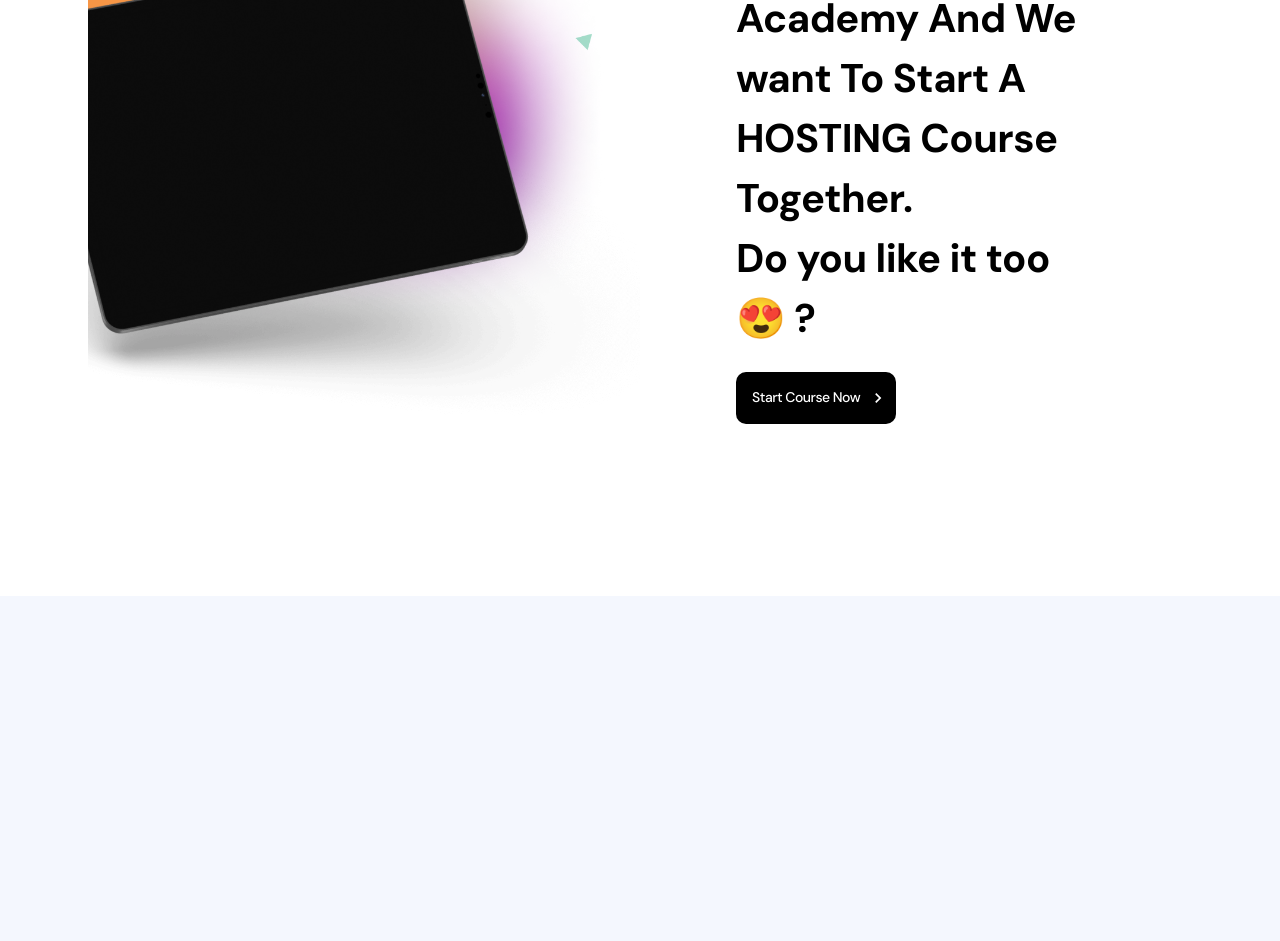
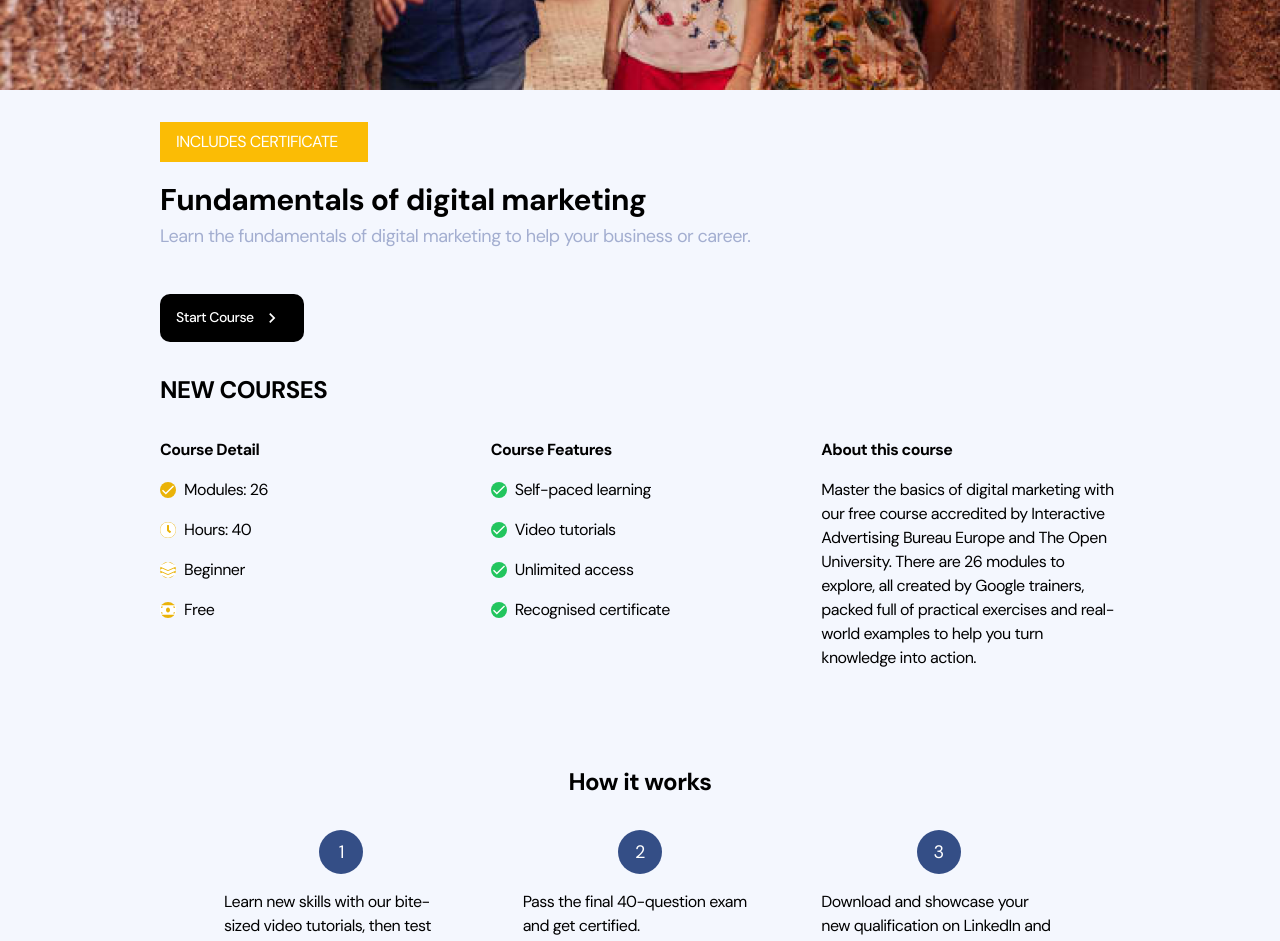
Before and after one commit to louayh11/Host-Academy, a React (Create React App) app in the folder Client/: page /courseDetails/1 in a window 1280 px wide. Shown: the part 380-1321 px from the top of the page. Before the commit the page ends 976 px from the top, so only its background shows below. Built offline with nearby package versions, Linux system fonts and the light colour scheme; what tailwindcss-rtl would draw is missing.

Commit message:
new ui added

```diff
--- a/Client/src/layouts/General/index.jsx
+++ b/Client/src/layouts/General/index.jsx
@@ -15,10 +15,10 @@ export default function General() {
     });
   };
   return (
-    <div className=" bg-white dark:bg-navy-900">
+    <div>
       <main>
         <LandingNavBar />
-        <div className="pt-5s mx-auto mb-auto h-full min-h-[84vh] p-2 py-2">
+        <div className=" min-h-[84vh] mx-auto mb-auto h-full">
           <Routes>
             {getRoutes(routes)}
 
--- a/Client/src/views/LandingPage/PurchaseCoursePage/components/Banner.jsx
+++ b/Client/src/views/LandingPage/PurchaseCoursePage/components/Banner.jsx
@@ -1,57 +1,11 @@
 import React from "react";
-import { MdOutlineKeyboardArrowRight } from "react-icons/md";
-import wallpaperTablet from "../../../../assets/img/wallpaperTablet.png";
 import CourseBanner from "../../../../assets/img/Banners/CourseBanner.png";
 
 const Banner = () => {
   return (
     <section id="home">
       {/* Background Image with Reduced Opacity */}
-      <div
-        style={{
-          backgroundImage: `url(${CourseBanner})`,
-          backgroundRepeat: "no-repeat",
-          backgroundPosition: "center center",
-          backgroundAttachment: "sticky",
-          backgroundSize: "auto",
-          opacity: 0.15,
-          position: "fixed",
-          top: 80,
-          left: 0,
-          width: "100%",
-          height: "100%",
-          zIndex: -1,
-        }}
-      />
-
-      <meta name="description" />
-      <div className=" bg-black flex h-full flex-col items-center  px-20 py-10 md:flex-row ">
-        <div className="overflow-hidden bg-cover sm:hidden md:hidden lg:block lg:h-screen lg:w-1/2 ">
-          <img
-            className="hidden h-full w-full object-cover sm:block"
-            src={wallpaperTablet}
-            alt="Blurred"
-          />
-        </div>
-
-        <div className="mt-48 flex flex-col items-center px-8 text-center sm:flex sm:flex-col sm:items-center sm:px-11 sm:text-center md:flex md:flex-col md:items-center md:px-11 lg:mt-0 lg:block lg:w-1/2 lg:px-24 lg:text-left">
-          <h2 className="text-black mb-2 text-5xl font-bold ">Hello Friends</h2>
-          <p className="text-black text-[40px] mb-6 font-bold">
-            We are Tabaani Academy And We want To Start A HOSTING Course
-            Together. <br />
-            Do you like it too 😍 ?
-          </p>
-          <div className="flex items-center gap-3">
-            <a
-              href="/auth/sign-in"
-              className="rounded-[10px] bg-[#000000] flex items-center justify-start gap-2 py-4 pl-4 pr-2 text-center text-sm font-medium capitalize leading-tight text-white"
-            >
-              Start Course Now
-              <MdOutlineKeyboardArrowRight size={20} />
-            </a>
-          </div>
-        </div>
-      </div>
+      <img src={CourseBanner} />
     </section>
   );
 };
--- /dev/null
+++ b/Client/src/views/LandingPage/PurchaseCoursePage/components/CourseDetails.jsx
@@ -0,0 +1,90 @@
+import React from "react";
+import { IoMdCheckmark } from "react-icons/io";
+import { FaClock,FaMoneyBill,FaLayerGroup  } from "react-icons/fa";
+
+const CourseDetails = () => {
+  return (
+    <div>
+      <div className="flex items-end justify-between pb-8">
+        <p className="text-[#000000] text-left text-2xl font-bold">
+          NEW COURSES
+        </p>
+      </div>
+
+      <div className="grid gap-8 pb-16 sm:grid-cols-1 md:grid-cols-3 lg:grid-cols-3">
+        {/* Course Details */}
+        <div className="space-y-4">
+          <h5 className="font-bold">Course Detail</h5>
+          <div className="flex items-center">
+          <div className="bg-yellow-500 rounded-full h-4 w-4 flex items-center justify-center mr-2">
+          <IoMdCheckmark className="text-white" />
+        </div>
+          <p>Modules: 26</p>
+          </div>
+          <div className="flex items-center">
+          <div className="bg-yellow-500 rounded-full h-4 w-4 flex items-center justify-center mr-2">
+          <FaClock className="text-white" />
+        </div>
+          <p>Hours: 40</p>
+          </div>
+          <div className="flex items-center">
+          <div className="bg-yellow-500 rounded-full h-4 w-4 flex items-center justify-center mr-2">
+          <FaLayerGroup className="text-white" />
+        </div>
+          <p>Beginner</p>
+          </div>
+          <div className="flex items-center">
+          <div className="bg-yellow-500 rounded-full h-4 w-4 flex items-center justify-center mr-2">
+          <FaMoneyBill className="text-white" />
+        </div>
+          <p> Free</p>
+          </div>
+        </div>
+
+        {/* Course Features */}
+        <div className="space-y-4">
+          <h5 className="font-bold">Course Features</h5>
+          <div className="flex items-center">
+          <div className="bg-green-500 rounded-full h-4 w-4 flex items-center justify-center mr-2">
+          <IoMdCheckmark className="text-white" />
+        </div>
+          <p> Self-paced learning</p>
+          </div>
+          <div className="flex items-center">
+          <div className="bg-green-500 rounded-full h-4 w-4 flex items-center justify-center mr-2">
+          <IoMdCheckmark className="text-white" />
+        </div>
+          <p> Video tutorials</p>
+          </div>
+          <div className="flex items-center">
+          <div className="bg-green-500 rounded-full h-4 w-4 flex items-center justify-center mr-2">
+          <IoMdCheckmark className="text-white" />
+        </div>
+          <p> Unlimited access</p>
+          </div>
+          <div className="flex items-center">
+          <div className="bg-green-500 rounded-full h-4 w-4 flex items-center justify-center mr-2">
+          <IoMdCheckmark className="text-white" />
+        </div>
+          <p> Recognised certificate</p>
+          </div>
+
+        </div>
+
+        {/* About This Course */}
+        <div className="space-y-4">
+          <h5 className="font-bold">About this course</h5>
+          <p>
+            Master the basics of digital marketing with our free course
+            accredited by Interactive Advertising Bureau Europe and The Open
+            University. There are 26 modules to explore, all created by Google
+            trainers, packed full of practical exercises and real-world examples
+            to help you turn knowledge into action.
+          </p>
+        </div>
+      </div>
+    </div>
+  );
+};
+
+export default CourseDetails;
--- /dev/null
+++ b/Client/src/views/LandingPage/PurchaseCoursePage/components/CourseTitle.jsx
@@ -0,0 +1,30 @@
+import React from "react";
+import { MdOutlineKeyboardArrowRight } from "react-icons/md";
+
+const CourseTitle = () => {
+  return (
+    <div className="">
+      <div className="flex flex-col gap-5 rounded-md">
+        <div className="bg-[#FBBC05] w-[13rem] px-4 py-2 text-white">
+          INCLUDES CERTIFICATE
+        </div>
+
+        <div className="flex flex-col gap-1">
+          <h1 className="text-[#000000] text-left text-3xl font-bold">
+            Fundamentals of digital marketing
+          </h1>
+          <p className="text-lg text-gray-600">
+            Learn the fundamentals of digital marketing to help your business or
+            career.
+          </p>
+        </div>
+        <button className=" rounded-[10px] bg-[#000000] mt-6 flex h-12 w-36 items-center justify-start gap-2 py-2.5 pl-4 pr-2 text-center text-sm font-medium capitalize leading-tight text-white">
+          Start Course
+          <MdOutlineKeyboardArrowRight size={20} />
+        </button>
+      </div>
+    </div>
+  );
+};
+
+export default CourseTitle;
--- /dev/null
+++ b/Client/src/views/LandingPage/PurchaseCoursePage/components/HowItWorks.jsx
@@ -0,0 +1,45 @@
+import React from "react";
+
+const HowItWorks = () => {
+    return ( <div className="flex flex-col items-center gap-8">
+        <h1 className="text-2xl font-bold">How it works</h1>
+    <div className="grid gap-16 pb-16 sm:grid-cols-1 md:grid-cols-3 lg:grid-cols-3 px-16">
+    {/* Course Details */}
+    <div className="space-y-4 flex flex-col items-center">
+    <h5 className="bg-blue-800 rounded-full flex items-center justify-center text-white text-lg w-11 h-11">
+  1
+</h5>        <div className="flex items-center">
+
+        <p>Learn new skills with our bite-sized video tutorials, then test your knowledge with a quick quiz.</p>
+        </div>
+
+
+    </div>
+
+    {/* Course Features */}
+    <div className="space-y-4 flex flex-col items-center">
+    <h5 className="bg-blue-800 rounded-full flex items-center justify-center text-white text-lg w-11 h-11">
+  2
+</h5>        <div className="flex items-center">
+
+        <p>Pass the final 40-question exam and get certified.</p>
+        </div>
+
+
+    </div>
+
+    {/* About This Course */}
+    <div className="space-y-4 flex flex-col items-center">
+    <h5 className="bg-blue-800 rounded-full flex items-center justify-center text-white text-lg w-11 h-11">
+  3
+</h5>
+        <p>
+        Download and showcase your new qualification on LinkedIn and your CV.
+        </p>
+    </div>
+    </div>
+</div>
+  );
+};
+
+export default HowItWorks;
--- a/Client/src/views/LandingPage/PurchaseCoursePage/index.jsx
+++ b/Client/src/views/LandingPage/PurchaseCoursePage/index.jsx
@@ -1,10 +1,18 @@
 import React from "react";
 import Banner from "./components/Banner";
+import CourseTitle from "./components/CourseTitle";
+import CourseDetails from "./components/CourseDetails";
+import HowItWorks from "./components/HowItWorks";
 
 const PurchaseCourse = () => {
   return (
     <div>
       <Banner />
+      <div className="mt-8 px-8 lg:px-40 space-y-8">
+        <CourseTitle />
+        <CourseDetails />
+        <HowItWorks/>
+      </div>
     </div>
   );
 };
--- a/Client/src/views/admin/MainDashboard/index.jsx
+++ b/Client/src/views/admin/MainDashboard/index.jsx
@@ -1,8 +1,6 @@
 import React from "react";
 import DashboardStatsGrid from "./components/DashboardStatsGrid.jsx";
-import TransactionChart from "./components/TransactionChart.jsx";
 
-import BuyerProfilePieChart from "./components//BuyerProfilePieChart";
 import WeeklyRevenue from "./components//total spent";
 import BuyerProfilePieChart2 from "./components//BuyerProfilePieChart copy";
 
@@ -14,8 +12,6 @@ export default function Dashboard() {
       </div>
 
       <div className="mt-5 grid grid-cols-1 gap-5 md:grid-cols-2">
-        <TransactionChart />
-        <BuyerProfilePieChart />
         <BuyerProfilePieChart2 />
         <WeeklyRevenue />
       </div>
```
